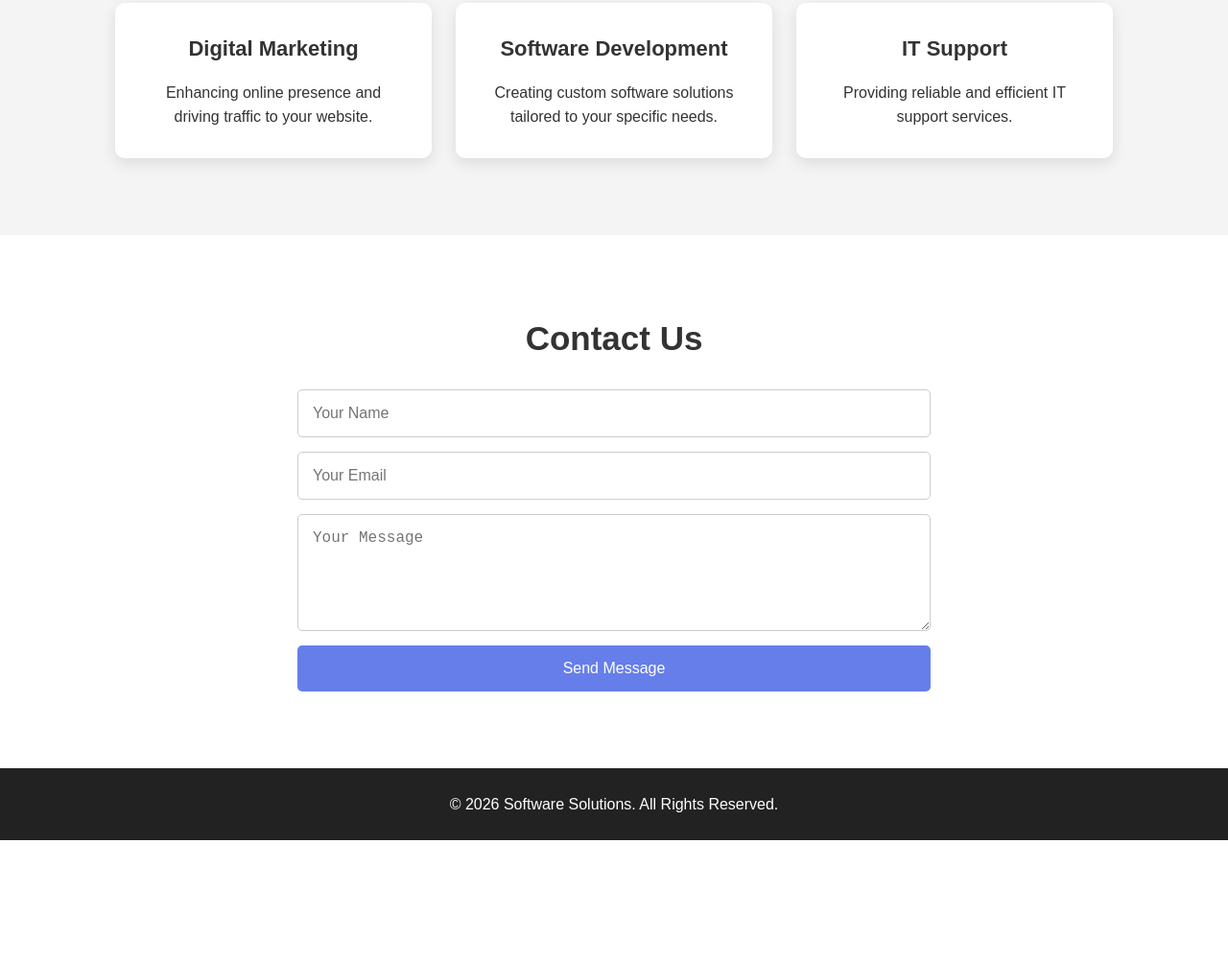
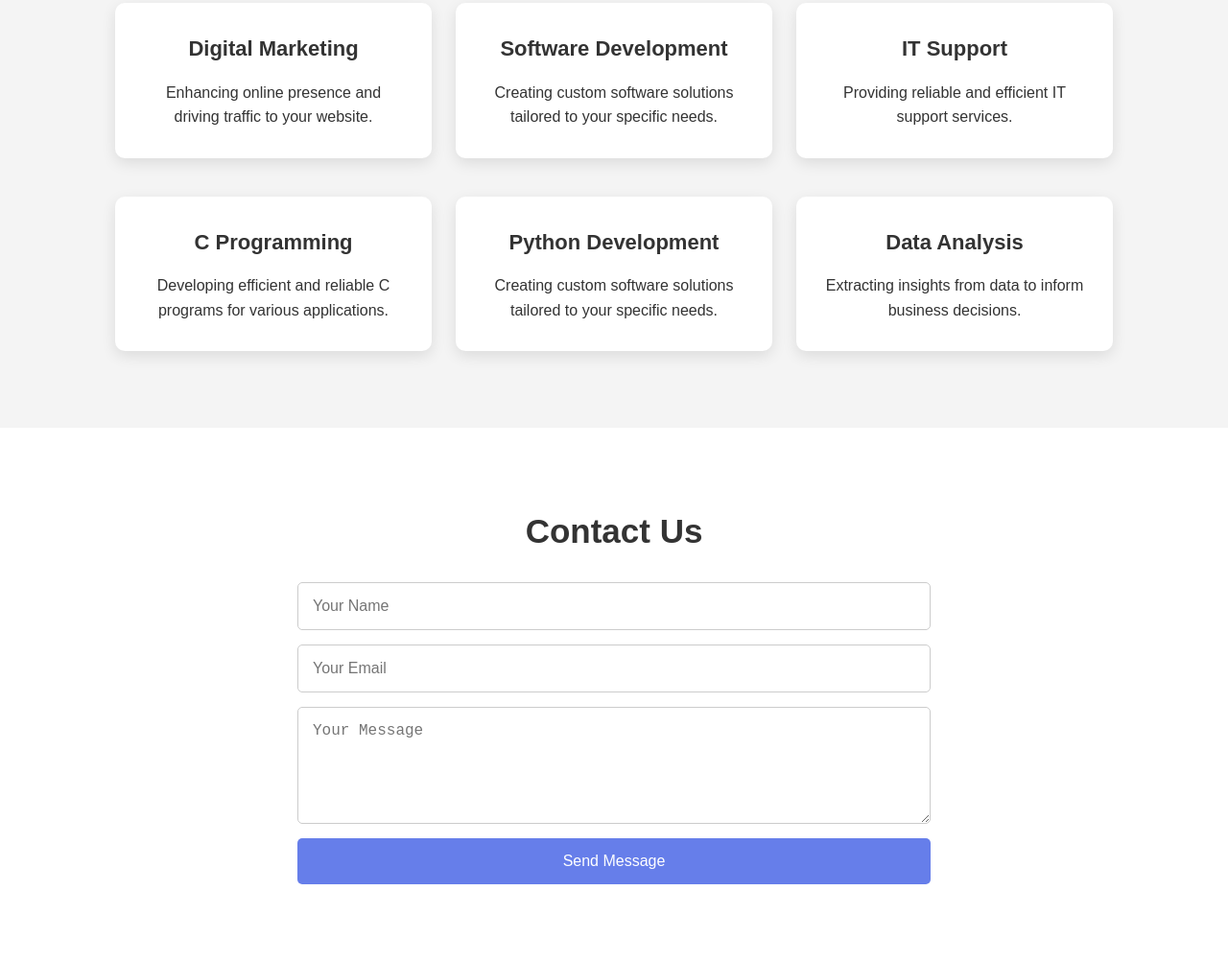
Before and after one commit to zid5/sample_html, a plain HTML site: page index.html in a window 1280 px wide. Shown: the part 1471-2473 px from the top of the page at 96% size. Before the commit the page ends 2347 px from the top, so only its background shows below. Drawn offline with Linux system fonts and the light colour scheme.

Commit message:
service section updated with third row

```diff
--- a/index.html
+++ b/index.html
@@ -118,10 +118,32 @@
                     Providing reliable and efficient IT support services.
                 </p>
             </div>
+        </div>
 
+        <div class="service-container">
 
+            <div class="service-card">
+                <h3>C Programming</h3>
+                <p>
+                    Developing efficient and reliable C programs for various applications.
+                </p>
+            </div>
 
+            <div class="service-card">
+                <h3>Python Development</h3>
+                <p>
+                    Creating custom software solutions tailored to your specific needs.
+                </p>
+            </div>
+
+            <div class="service-card">
+                <h3>Data Analysis</h3>
+                <p>
+                    Extracting insights from data to inform business decisions.
+                </p>
+            </div>
         </div>
+
 
     </section>
 
```
